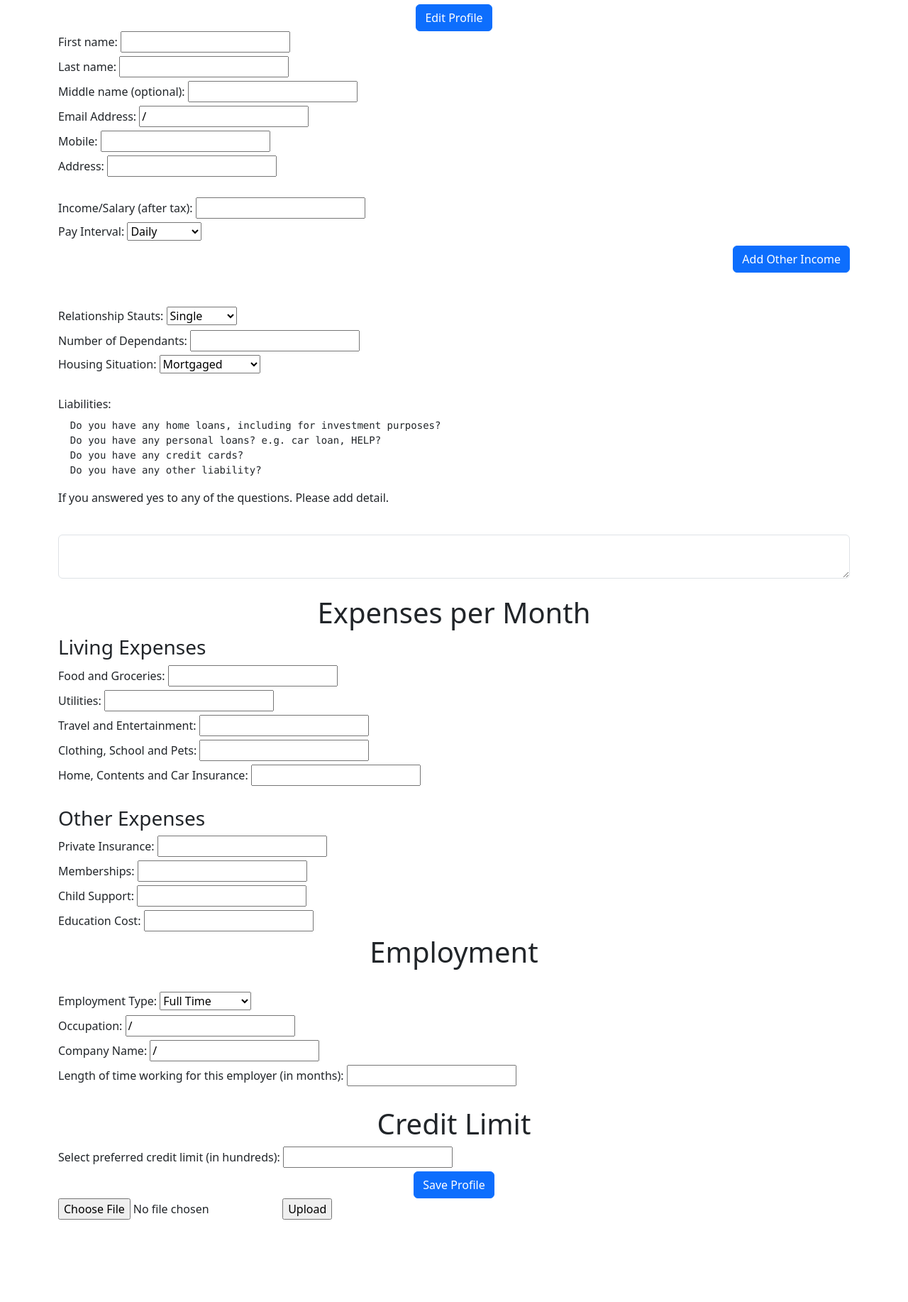
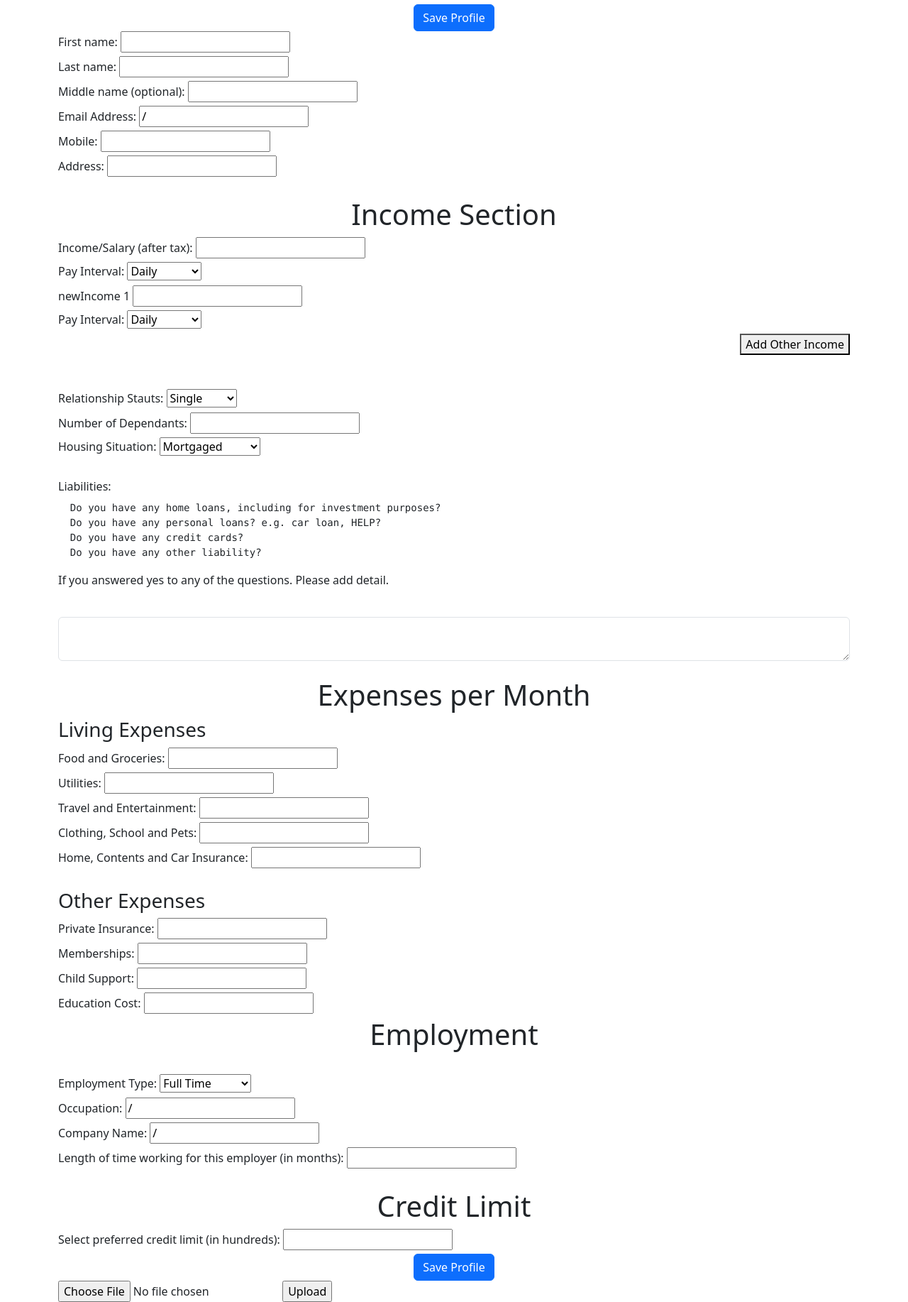
Before and after one commit to Jason-Work-FDM/JasonJeremyQi-credic-card-approval-system-group-project, a Flask app: page /user-info in a window 1280 px wide. Shown: the part 106-1940 px from the top of the page at 71% size. Before the commit the page ends 1824 px from the top, so only its background shows below. Run offline with Flask 2, Linux system fonts and the light colour scheme; some libraries are stand-ins or nearby versions.

Commit message:
Jason made added other income, still not complete though

```diff
--- a/website/templates/User_info.html
+++ b/website/templates/User_info.html
@@ -14,14 +14,16 @@
 </ul>
 
 
-<form method="POST">
+
+<form id="info_form" method="POST" >
+
   <div align="center">
-    <button type="submit" class="btn btn-primary">Edit Profile</button>
+    <button type="submit" class="btn btn-primary">Save Profile</button>
   </div>
   <label for="fname">First name: </label>
-  <input type="text" id="fname" name="fname" value={{ user.first_name }}><br>
+  <input type="text" id="fname" name="fname"  value={{user.first_name}}><br>
   <label for="lname">Last name: </label>
-  <input type="text" id="lname" name="lname" value={{user.Last_name}}><br>
+  <input type="text" id="lname" name="lname"  value={{user.Last_name}}><br>
   <label for="mname">Middle name (optional): </label>
   <input type="text" id="mname" name="mname" value={{user.Middle_name}}><br>
   <label for="email">Email Address: </label>
@@ -41,6 +43,8 @@
 
 
   <br/>
+  <div id="income_section">
+    <h1 align="center">Income Section </h1>
     <label for="income">Income/Salary (after tax):</label>
     <!-- <input list="Pay Interval"
       placeholder="Please Select Pay Interval"
@@ -61,11 +65,57 @@
       <option value="Monthly">Monthly</option>
     </select>
     <br>
+  </div>
+  <div id="Other_Income" >
+    <label for="newIncome1">newIncome 1</label>
+    <input
+    type="number"
+    id = "newIncome1"
+    name="newIncome1"
+
+    /><br>
+    <label for="Pay Interval">Pay Interval: </label>
+
+    <select name="Pay Interval" id="Pay Interval" value={{user.Pay_Interval}}>
+      <option value="Daily">Daily</option>
+      <option value="Weekly">Weekly</option>
+      <option value="Fortnightly">Fortnightly</option>
+      <option value="Monthly">Monthly</option>
+    </select>
+    <br>
+  </div>
+  <script>
+    function addIncome() {
+      var x = document.getElementById('Other_Income');
+      /*<!--var newIncomeSection = document.getElementById('newIncome')-->
+      const newIncomeLabel=document.createElement('LABEL');
+
+      newIncomeLabel.textContent='new label is here';
+      const newInput=document.createElemnt('INPUT');
+      newInput.type=number;
+      x.appendChild(newIncomeLabel);
+      x.appendChild(newInput);*/
+      let newVar=document.createElement('label')
+      newVar.textContent="new Income 2 : "
+      let newVar2=document.createElement('input')
+      newVar2.id="income2"
+      newVar2.type="number"
+      newVar.for = "income2"
+      let elebreak=document.createElement('br')
+
+      x.append(newVar)
+
+      x.append(newVar2)
+      x.append(elebreak)
+    }
+  </script>
+
 
   <div align="right">
     <!-- Hasn't been able to implement anything useful yet-->
-    <button type="button" class="btn btn-primary">Add Other Income</button>
+    <button type="button" id="btnAddOtherIncome" onclick="addIncome()">Add Other Income</button>
   </div>
+
   <br/>
   <br>
   <label for="Relationship Stauts">Relationship Stauts: </label>
@@ -105,6 +155,8 @@
   <br>
   <!-- <input type="radio" id="Yes" name="Home Loan" value="Yes"/>
   <label for="Yes" -->
+
+
 
 
 
@@ -233,12 +285,16 @@
     <button type="submit" class="btn btn-primary">Save Profile</button>
   </div>
 </form>
-<!--<button onclick="myFunction()">Click Me</button>
 
-<div id="myDIV">
-  This is my DIV element.
-</div>
-<script>
+
+
+<form action = "/success" method = "post" enctype="multipart/form-data">
+  <input type="file" name="file" />
+  <input type = "submit" value="Upload">
+</form>
+{% endblock %}
+
+<!--  <script>
     function myFunction() {
       var x = document.getElementById("myDIV");
       if (x.style.display === "none") {
@@ -247,12 +303,10 @@
         x.style.display = "none";
       }
     }
-</script>-->
+  </script>
+  <button type="button" onclick="myFunction()">Click Me</button>
 
-
-
-<form action = "/success" method = "post" enctype="multipart/form-data">
-  <input type="file" name="file" />
-  <input type = "submit" value="Upload">
-</form>
-{% endblock %}
+  <div id="myDIV">
+    This is my DIV element.
+  </div>
+-->
```
Also changed, not shown: website/links.py (+1 -26 lines). Lines whose indentation alone changed are shown as unchanged.
